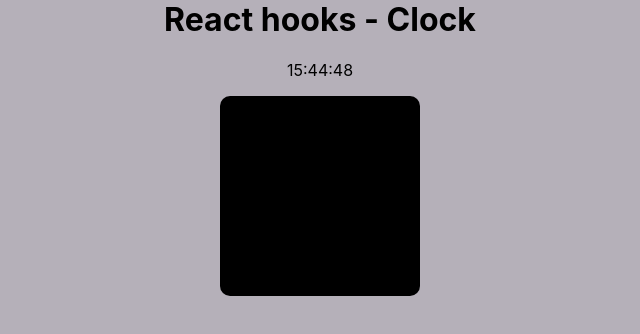
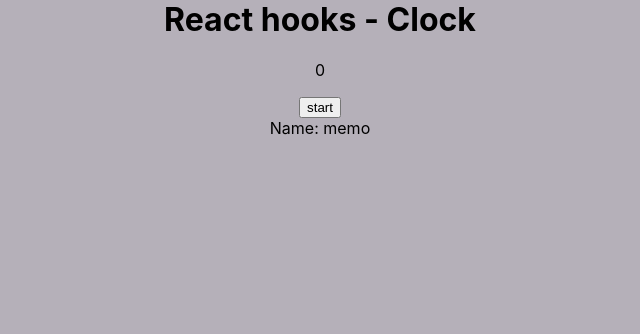
Before and after one commit to trongminh1412/react-hooks-basic, a React (Create React App) app: page / in a window 1280 px wide. Shown: the top 334 px of the page, without its empty margins (320-960 px from the left). Built offline with nearby package versions, Linux system fonts and the light colour scheme; no server answers.

Commit message:
Memoization and HOC memo, usecallback, usememo hook

```diff
--- a/src/App.js
+++ b/src/App.js
@@ -10,6 +10,7 @@ import queryString from 'query-string';
 import PostFilterForm from './component/PostFilterForm';
 import Clock from './component/Clock';
 import MagicBox from './component/MagicBox';
+import Hero from './component/Hero';
 
 function App() {
   const [todoList, setTodoList] = useState([
@@ -54,9 +55,9 @@ function App() {
   },[filters]);//empty array
 
   //render mỗi lần request
-  useEffect(() => {
-    console.log('TODO ')
-  })
+  // useEffect(() => {
+  //   console.log('TODO ')
+  // })
 
   function handlePageChange( newPage){
     console.log(' page: ', newPage);
@@ -101,12 +102,18 @@ function App() {
   //unmount
   const [showClock, setShowClock] = useState(true);
 
+  //Memoization
+  const [count, setCount] = useState(0);
+
+  const handleHeroClick = () =>{
+
+  }
   return (
     <div className="app">
       <h1>React hooks - Clock</h1>
-       {showClock && <Clock/>}
+      {/* {showClock && <Clock/>} */}
 
-       <MagicBox/>
+      {/* <MagicBox/> */}
       {/* <button onClick={() => setShowClock(false)}>hideClock</button>
       <button onClick={() => setShowClock(true)}>showClock</button> */}
       {/* <PostFilterForm onSubmit={handleFilterChange}/>
@@ -115,6 +122,10 @@ function App() {
       {/* <TodoForm onSubmit={handleTodoFormSubmit} />
       <TodoList todos={todoList} onTodoClick={handleTodoClick}/>  */}
       {/* <ColorBox/> */}
+
+      <p>{count}</p>
+      <button onClick={() => setCount(count + 1)}>start</button>
+      <Hero name="memo" onClick={handleHeroClick}/>
     </div>
   );
 }
--- /dev/null
+++ b/src/component/Hero/index.jsx
@@ -0,0 +1,27 @@
+import React from 'react';
+import PropTypes from 'prop-types';
+
+Hero.propTypes = {
+    name: PropTypes.string,
+};
+
+Hero.defaultProps = {
+    name: '',
+};
+
+function Hero(props) {
+    const { name } = props;
+    console.log('name: ', name);
+    return (
+        <div>
+            Name: {name}
+        </div>
+    );
+}
+
+export default React.memo(Hero); // trường hợp đặc biệt, hiếm sử dụng, nặng
+
+// kĩ thuật Memoization: lưu lại lần kết quả của lần render trước,
+// và sử dung, thay vì phải thực hiện tính toán lại ,nếu lần sau có trùng vói lần trước
+// sử dụng H.O.C react.memo để tránh việc Rerender lại
+// TH, có sử dụng hàm handle Click trong props app, sẽ rerender lại props
```
Also changed, not shown: src/pages/HomePage/index.jsx (added, +16 -0 lines), src/pages/HomePage/HomePage.scss (added).
